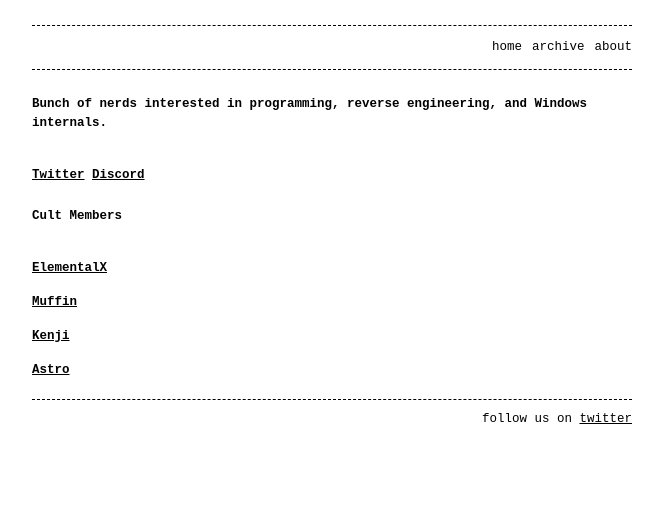
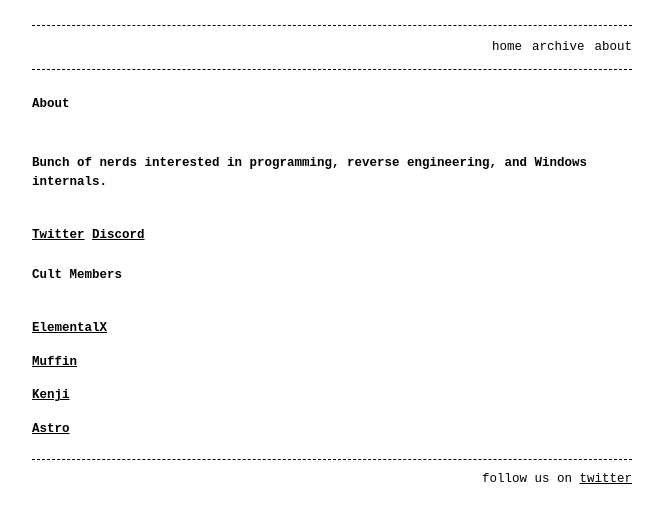
Before and after one commit to RixedLabs/RixedLabs.github.io, a Jekyll site: the page built from about.md, in a window 1280 px wide. Shown: the top 523 px of the page, without its empty margins (308-971 px from the left). Built offline with Jekyll 4.4.1, drawn with Linux system fonts in a browser that asks for light colours; our own code applies the rules of GitHub Pages for plain Markdown files.

Commit message:
Update about.md

```diff
--- a/about.md
+++ b/about.md
@@ -1,6 +1,9 @@
 ---
 title: about
 ---
+
+# About
+<br />
 
 ## Bunch of nerds interested in programming, reverse engineering, and Windows internals.
 
```
